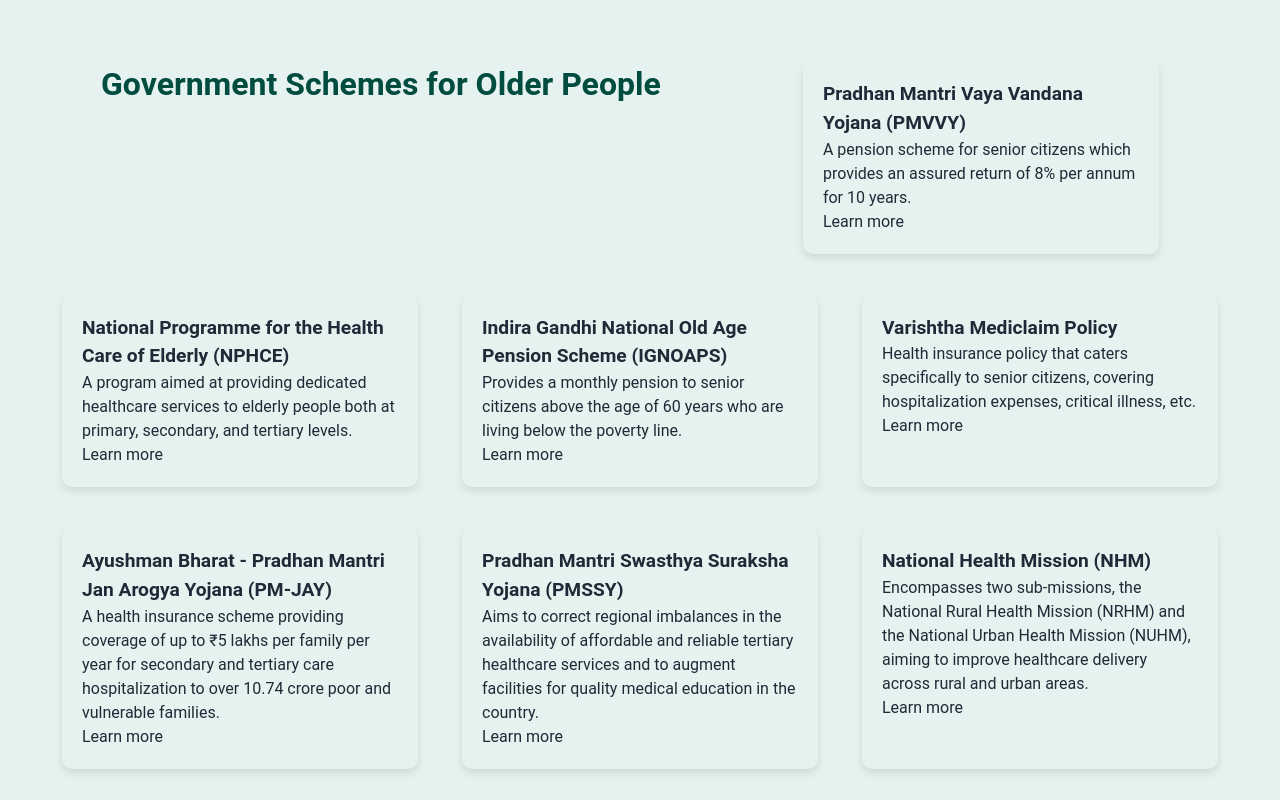
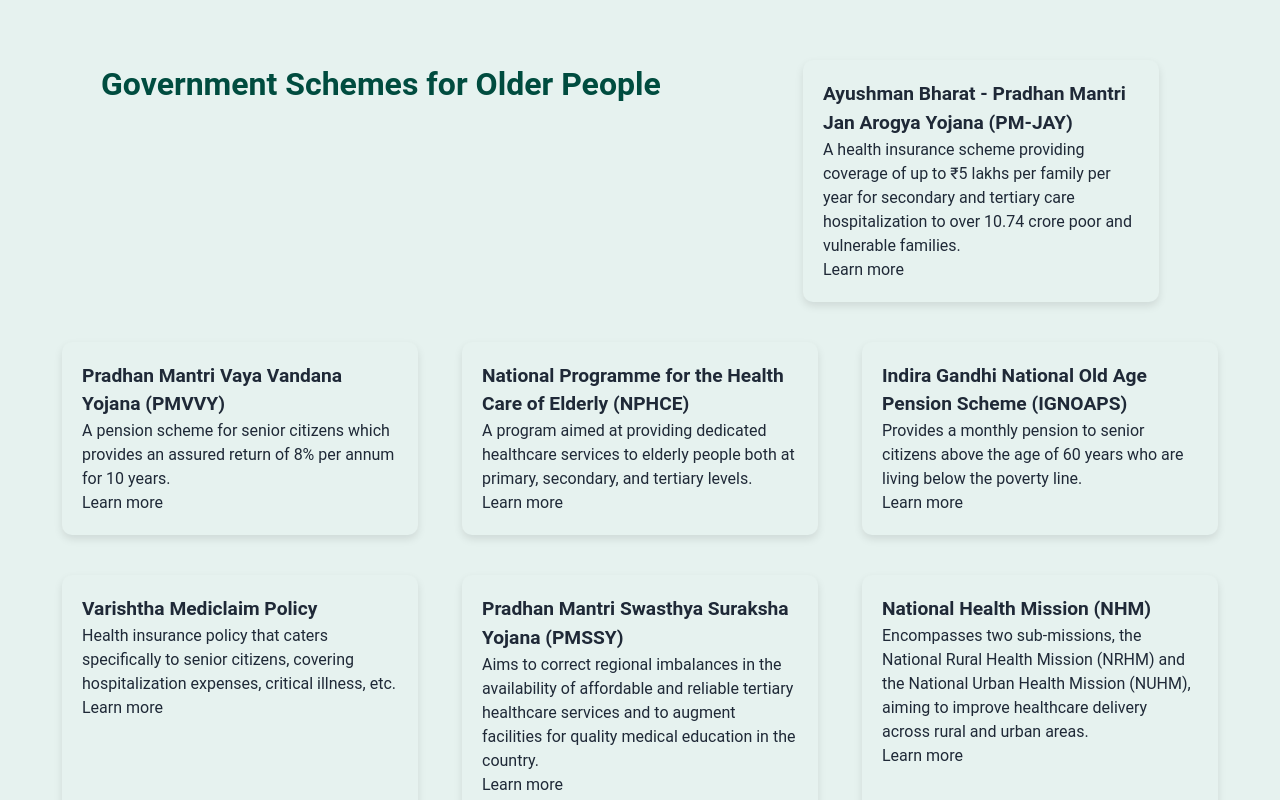
Before and after one commit to aryanbains/Dawaai-AI, a React (Vite) app: page /GovtSchemes in a window 1280 px wide. Shown: the top 800 px of the page. Built offline with nearby package versions, Linux system fonts and the light colour scheme.

Commit message:
scheme and navbar optimization

```diff
--- a/src/components/Navbar.jsx
+++ b/src/components/Navbar.jsx
@@ -1,13 +1,25 @@
+
+
+
 import React from 'react'
 import { Link } from 'react-router-dom'
 
 export default function Navbar() {
   return (
-    <div className='w-[70%] bg-white flex justify-between items-center mx-auto px-10 py-2 absolute top-10 left-[15%] rounded-xl'>
+    <div className='w-[85%] bg-white flex justify-between items-center mx-auto px-10 py-2 absolute top-10 left-[7%] rounded-xl'>
         <img src="/logo.svg" alt="logo" className='h-[38px]' />
-        <Link to="login"><button className='text-[#00856F] font-semibold text-[20px] border-[1px] border-[#00856F] px-7 py-2 rounded-xl hover:bg-[#00856F] hover:text-white'>Login</button></Link>
-        <Link to="GovtSchemes"><button className='text-[#00856F] font-semibold text-[20px] border-[1px] border-[#00856F] px-7 py-2 rounded-xl hover:bg-[#00856F] hover:text-white'>Government Schemes</button></Link>
+        <Link to="login">
+            <button className='text-[#00856F] font-semibold text-[20px] border-[1px] border-[#00856F] px-7 py-2 rounded-xl hover:bg-[#00856F] hover:text-white'>Login</button>
+        </Link>
+        <Link to="GovtSchemes">
+            <button className='text-[#00856F] font-semibold text-[20px] border-[1px] border-[#00856F] px-7 py-2 rounded-xl hover:bg-[#00856F] hover:text-white'>Government Schemes</button>
+        </Link>
+        <Link to="/therapist">
+            <button className='text-[#00856F] font-semibold text-[20px] border-[1px] border-[#00856F] px-7 py-2 rounded-xl hover:bg-[#00856F] hover:text-white'>Consult a Therapist</button>
+        </Link>
+        <Link to="/test/:id">
+            <button className='text-[#00856F] font-semibold text-[20px] border-[1px] border-[#00856F] px-7 py-2 rounded-xl hover:bg-[#00856F] hover:text-white'>Get Medical Tests</button>
+        </Link>
     </div>
-
   )
 }
--- a/src/pages/Govt/schemes.jsx
+++ b/src/pages/Govt/schemes.jsx
@@ -3,29 +3,29 @@ import React from 'react';
 
 const schemes = [
   {
+    name: "Ayushman Bharat - Pradhan Mantri Jan Arogya Yojana (PM-JAY)",
+    description: "A health insurance scheme providing coverage of up to ₹5 lakhs per family per year for secondary and tertiary care hospitalization to over 10.74 crore poor and vulnerable families.",
+    link: "https://nha.gov.in/PM-JAY"
+  },
+  {
     name: "Pradhan Mantri Vaya Vandana Yojana (PMVVY)",
     description: "A pension scheme for senior citizens which provides an assured return of 8% per annum for 10 years.",
-    link: "https://www.licindia.in/Products/Pension-Plans/Pradhan-Mantri-Vaya-Vandana-Yojana"
+    link: "https://pib.gov.in/newsite/PrintRelease.aspx?relid=175361"
   },
   {
     name: "National Programme for the Health Care of Elderly (NPHCE)",
     description: "A program aimed at providing dedicated healthcare services to elderly people both at primary, secondary, and tertiary levels.",
-    link: "https://main.mohfw.gov.in/sites/default/files/3203492962971471085.pdf"
+    link: "https://vikaspedia.in/health/nrhm/national-health-programmes-1/national-programme-for-the-health-care-for-the-elderly-nphce"
   },
   {
     name: "Indira Gandhi National Old Age Pension Scheme (IGNOAPS)",
     description: "Provides a monthly pension to senior citizens above the age of 60 years who are living below the poverty line.",
-    link: "https://nsap.nic.in/"
+    link: "https://www.myscheme.gov.in/schemes/nsap-ignoaps"
   },
   {
     name: "Varishtha Mediclaim Policy",
     description: "Health insurance policy that caters specifically to senior citizens, covering hospitalization expenses, critical illness, etc.",
-    link: "https://www.newindia.co.in/Content.aspx?pageid=1626"
-  },
-  {
-    name: "Ayushman Bharat - Pradhan Mantri Jan Arogya Yojana (PM-JAY)",
-    description: "A health insurance scheme providing coverage of up to ₹5 lakhs per family per year for secondary and tertiary care hospitalization to over 10.74 crore poor and vulnerable families.",
-    link: "https://pmjay.gov.in/"
+    link: "https://nationalinsurance.nic.co.in/sites/default/files/VARISTHA%20Mediclaim%20for%20Senior%20Citizens%20Prospectus.pdf"
   },
   {
     name: "Pradhan Mantri Swasthya Suraksha Yojana (PMSSY)",
```
